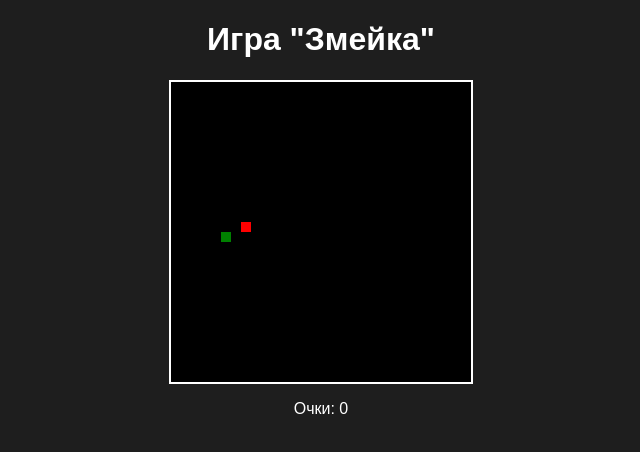
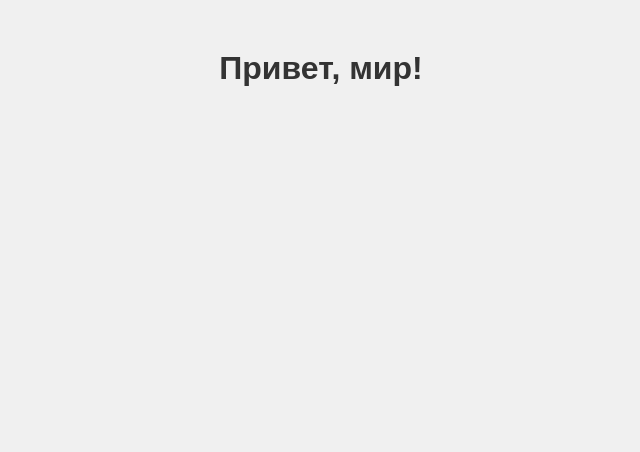
Before and after one commit to bigtits-meme/bigtits-meme.github.io, a plain HTML site: page index.html in a window 1280 px wide. Shown: the whole page, without its empty margins (319-959 px from the left). Drawn offline with Linux system fonts and the light colour scheme.

Commit message:
Update index.html

```diff
--- a/index.html
+++ b/index.html
@@ -4,126 +4,22 @@
     <meta charset="UTF-8">
     <meta name="viewport" content="width=device-width, initial-scale=1.0">
     <meta name="telegram:web_app_version" content="1.0">
-    <title>Snake Game</title>
+    <title>Простое мини-приложение</title>
     <style>
-        canvas {
-            display: block;
-            margin: 0 auto;
-            background-color: black;
-            border: 2px solid white;
+        body {
+            font-family: Arial, sans-serif;
+            text-align: center;
+            margin: 0;
+            padding: 0;
+            background-color: #f0f0f0;
         }
-        body {
-            text-align: center;
-            font-family: Arial, sans-serif;
-            color: white;
-            background-color: #1e1e1e;
+        h1 {
+            margin-top: 50px;
+            color: #333;
         }
     </style>
 </head>
 <body>
-    <h1>Игра "Змейка"</h1>
-    <canvas id="gameCanvas" width="300" height="300"></canvas>
-    <p id="score">Очки: 0</p>
-
-    <script>
-        const canvas = document.getElementById('gameCanvas');
-        const ctx = canvas.getContext('2d');
-
-        // Настройки игры
-        const gridSize = 10;
-        let snake = [{ x: 150, y: 150 }];
-        let dx = gridSize;
-        let dy = 0;
-        let food = { x: 0, y: 0 };
-        let score = 0;
-
-        // Генерация случайной позиции для еды
-        function getRandomPosition() {
-            return Math.floor(Math.random() * (canvas.width / gridSize)) * gridSize;
-        }
-
-        function placeFood() {
-            food.x = getRandomPosition();
-            food.y = getRandomPosition();
-        }
-
-        // Отрисовка змейки и еды
-        function draw() {
-            ctx.clearRect(0, 0, canvas.width, canvas.height);
-
-            // Отрисовка змейки
-            ctx.fillStyle = 'green';
-            snake.forEach(segment => ctx.fillRect(segment.x, segment.y, gridSize, gridSize));
-
-            // Отрисовка еды
-            ctx.fillStyle = 'red';
-            ctx.fillRect(food.x, food.y, gridSize, gridSize);
-        }
-
-        // Обновление состояния игры
-        function update() {
-            const head = { x: snake[0].x + dx, y: snake[0].y + dy };
-
-            // Обработка прохода через стены
-            if (head.x < 0) {
-                head.x = canvas.width - gridSize;
-            } else if (head.x >= canvas.width) {
-                head.x = 0;
-            }
-
-            if (head.y < 0) {
-                head.y = canvas.height - gridSize;
-            } else if (head.y >= canvas.height) {
-                head.y = 0;
-            }
-
-            // Добавление новой головы
-            snake.unshift(head);
-
-            // Проверка поедания еды
-            if (head.x === food.x && head.y === food.y) {
-                score++;
-                document.getElementById('score').innerText = `Очки: ${score}`;
-                placeFood();
-            } else {
-                snake.pop();
-            }
-        }
-
-        // Сброс игры
-        function resetGame() {
-            snake = [{ x: 150, y: 150 }];
-            dx = gridSize;
-            dy = 0;
-            score = 0;
-            document.getElementById('score').innerText = `Очки: ${score}`;
-            placeFood();
-        }
-
-        // Обработка нажатий клавиш
-        window.addEventListener('keydown', event => {
-            const key = event.key;
-            if (key === 'ArrowUp' && dy === 0) {
-                dx = 0;
-                dy = -gridSize;
-            } else if (key === 'ArrowDown' && dy === 0) {
-                dx = 0;
-                dy = gridSize;
-            } else if (key === 'ArrowLeft' && dx === 0) {
-                dx = -gridSize;
-                dy = 0;
-            } else if (key === 'ArrowRight' && dx === 0) {
-                dx = gridSize;
-                dy = 0;
-            }
-        });
-
-        // Запуск игры
-        placeFood();
-        setInterval(() => {
-            update();
-            draw();
-        }, 100);
-    </script>
+    <h1>Привет, мир!</h1>
 </body>
 </html>
```
